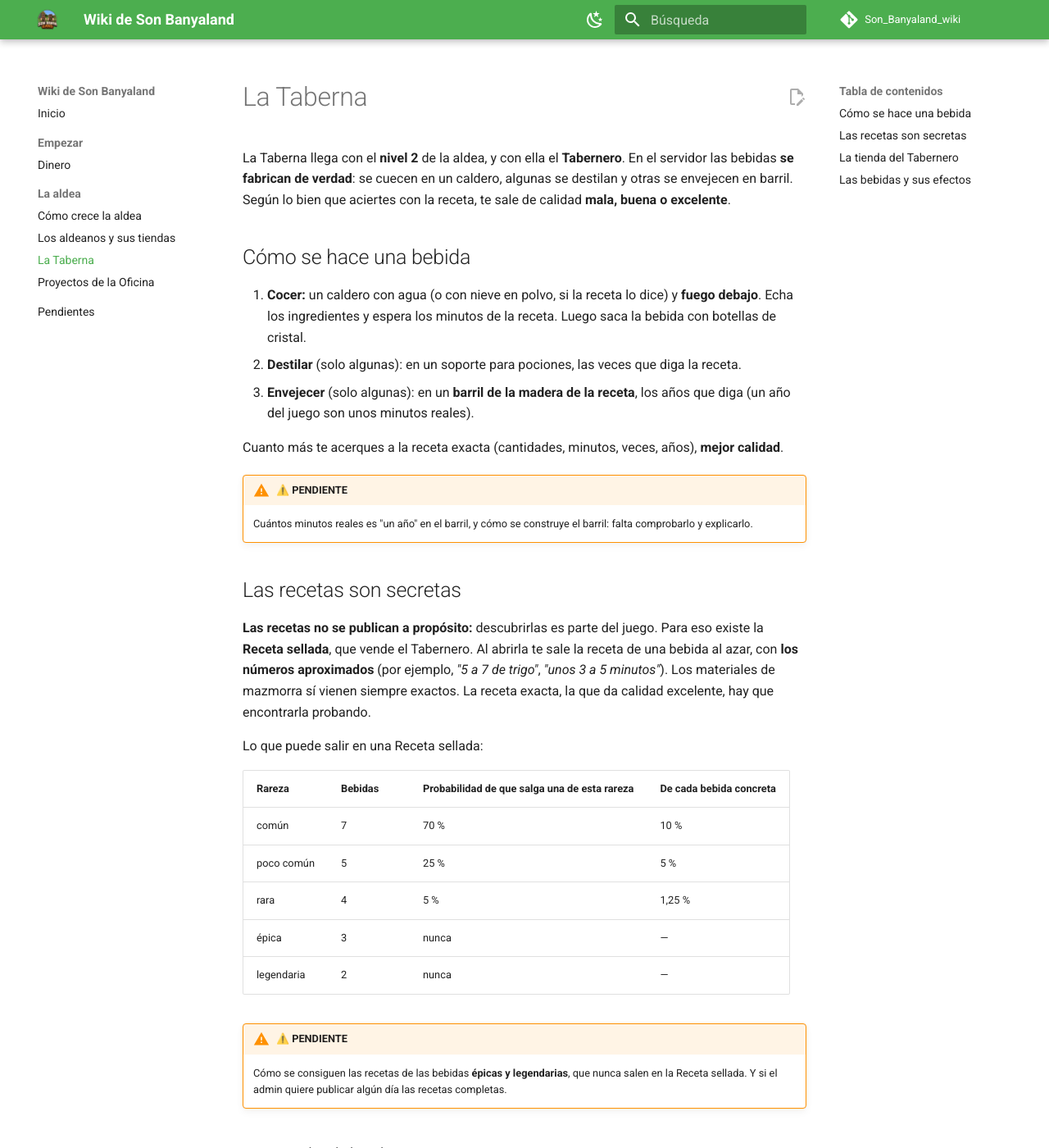
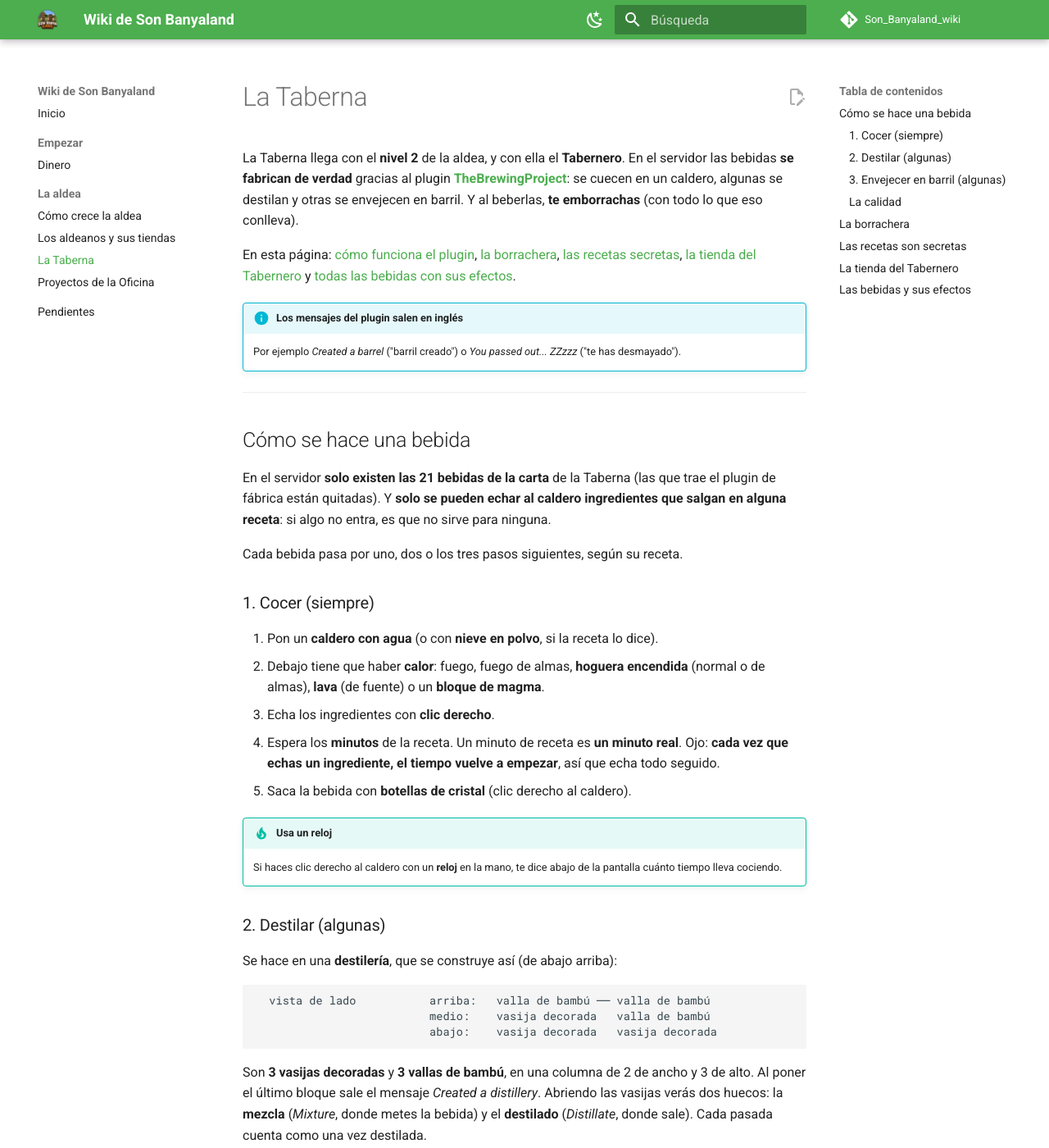
Before and after one commit to PigPilgrim/Son_Banyaland_wiki, an MkDocs documentation site: the page built from docs/taberna.md, in a window 1280 px wide and 1400 px high. Shown: the whole window at 82% size. Built offline with MkDocs 1.6.1 and Material for MkDocs 9.7.7, drawn with Linux system fonts in a browser that asks for light colours; comment, search, counter and statistics services are not loaded; some of the changed text lies outside the part shown.

Commit message:
Taberna: cómo funciona TheBrewingProject (caldero, destilería, barril, calidad, borrachera) y toxinas de cada bebida
Co-Authored-By: Claude Opus 5.5 <noreply@anthropic.com>
Claude-Session: https://claude.ai/code/session_014ZAtgm9KHhUsQr9KWuPTgU

````diff
--- a/docs/_generado/bebidas.md
+++ b/docs/_generado/bebidas.md
@@ -1,25 +1,25 @@
-| Bebida | Rareza | Alcohol | Efectos (calidad buena) | Al beber | Resaca |
-|---|---|---|---|---|---|
-| **Calimocho** | común | 6 % | Salto I · 480 s<br>Caída lenta I · 480 s | Náuseas I · 8 s | — |
-| **Gordon's** | común | 10 % | Respiración acuática I · 480 s<br>Gracia del delfín I · 480 s | Hambre I · 60 s | — |
-| **Heineken** | común | 5 % | Prisa I · 600 s | Hambre I · 60 s | — |
-| **Larios** | común | 10 % | —<br>+2 bloques de alcance · 600 s | Náuseas I · 8 s | — |
-| **Mahou Cinco Estrellas** | común | 5 % | Velocidad I · 600 s | Hambre I · 60 s | — |
-| **Vino blanco** | común | 8 % | Visión nocturna I · 600 s | Ceguera I · 3 s | — |
-| **Vino tinto** | común | 8 % | Regeneración I · 180 s<br>Saturación I · 5 s | Lentitud I · 60 s | — |
-| **Absolut** | poco común | 30 % | Resistencia al fuego I · 240 s<br>Prisa II · 240 s | — | Fatiga minera I · 120 s |
-| **Bacardí** | poco común | 25 % | Velocidad II · 240 s<br>Salto II · 240 s | — | Lentitud II · 60 s |
-| **Beefeater** | poco común | 25 % | Resistencia II · 240 s<br>Lentitud I · 240 s | — | — |
-| **Licor 43** | poco común | 20 % | Regeneración II · 120 s<br>Absorción II · 240 s | Hambre II · 120 s | — |
-| **Ron Barceló** | poco común | 25 % | Fuerza II · 240 s | — | Debilidad I · 120 s |
-| **Baileys** | rara | 15 % | Regeneración II · 120 s<br>Saturación I · 10 s | Lentitud II · 240 s | — |
-| **Jack Daniel's** | rara | 30 % | Fuerza II · 240 s<br>Resistencia I · 240 s | — | Debilidad II · 120 s<br>Lentitud I · 120 s |
-| **Sherinton** | rara | 18 % | Absorción IV · 240 s<br>−4 corazones de vida máxima · 240 s | — | — |
-| **Tequila José Cuervo** | rara | 30 % | Prisa III · 240 s<br>Velocidad I · 240 s | Hambre III · 60 s<br>Náuseas I · 10 s | — |
-| **Coronita** | épica | 20 % | Velocidad III · 360 s<br>Fuerza II · 360 s<br>Resistencia I · 360 s | — | Hambre III · 120 s<br>Debilidad I · 120 s |
-| **Jägermeister** | épica | 35 % | Fuerza III · 360 s | — | Debilidad II · 120 s<br>Lentitud II · 120 s<br>Oscuridad I · 30 s |
-| **La recompensa** | épica | 30 % | Resistencia III · 180 s | — | Wither I · 10 s |
-| **Johnnie Walker Blue Label** | legendaria | 40 % | Regeneración III · 60 s<br>Absorción VI · 600 s<br>Resistencia II · 600 s<br>Fuerza II · 600 s | — | Debilidad III · 60 s<br>Lentitud III · 60 s |
-| **Limoncello de Raúl** | legendaria | 35 % | Fuerza III · 600 s<br>Velocidad II · 600 s<br>Resistencia II · 600 s<br>Regeneración II · 120 s<br>Resistencia al fuego I · 600 s<br>+4 corazones de vida máxima · 600 s | — | Náuseas I · 20 s<br>Hambre III · 120 s<br>Debilidad II · 120 s<br>Lentitud II · 120 s |
+| Bebida | Rareza | Alcohol | Toxinas | Efectos (calidad buena) | Al beber | Resaca |
+|---|---|---|---|---|---|---|
+| **Calimocho** | común | 6 | 2 | Salto I · 480 s<br>Caída lenta I · 480 s | Náuseas I · 8 s | — |
+| **Gordon's** | común | 10 | 3,3 | Respiración acuática I · 480 s<br>Gracia del delfín I · 480 s | Hambre I · 60 s | — |
+| **Heineken** | común | 5 | 1,7 | Prisa I · 600 s | Hambre I · 60 s | — |
+| **Larios** | común | 10 | 3,3 | —<br>+2 bloques de alcance · 600 s | Náuseas I · 8 s | — |
+| **Mahou Cinco Estrellas** | común | 5 | 1,7 | Velocidad I · 600 s | Hambre I · 60 s | — |
+| **Vino blanco** | común | 8 | 2,7 | Visión nocturna I · 600 s | Ceguera I · 3 s | — |
+| **Vino tinto** | común | 8 | 2,7 | Regeneración I · 180 s<br>Saturación I · 5 s | Lentitud I · 60 s | — |
+| **Absolut** | poco común | 30 | 10 | Resistencia al fuego I · 240 s<br>Prisa II · 240 s | — | Fatiga minera I · 120 s |
+| **Bacardí** | poco común | 25 | 8,3 | Velocidad II · 240 s<br>Salto II · 240 s | — | Lentitud II · 60 s |
+| **Beefeater** | poco común | 25 | 8,3 | Resistencia II · 240 s<br>Lentitud I · 240 s | — | — |
+| **Licor 43** | poco común | 20 | 6,7 | Regeneración II · 120 s<br>Absorción II · 240 s | Hambre II · 120 s | — |
+| **Ron Barceló** | poco común | 25 | 8,3 | Fuerza II · 240 s | — | Debilidad I · 120 s |
+| **Baileys** | rara | 15 | 5 | Regeneración II · 120 s<br>Saturación I · 10 s | Lentitud II · 240 s | — |
+| **Jack Daniel's** | rara | 30 | 10 | Fuerza II · 240 s<br>Resistencia I · 240 s | — | Debilidad II · 120 s<br>Lentitud I · 120 s |
+| **Sherinton** | rara | 18 | 6 | Absorción IV · 240 s<br>−4 corazones de vida máxima · 240 s | — | — |
+| **Tequila José Cuervo** | rara | 30 | 10 | Prisa III · 240 s<br>Velocidad I · 240 s | Hambre III · 60 s<br>Náuseas I · 10 s | — |
+| **Coronita** | épica | 20 | 6,7 | Velocidad III · 360 s<br>Fuerza II · 360 s<br>Resistencia I · 360 s | — | Hambre III · 120 s<br>Debilidad I · 120 s |
+| **Jägermeister** | épica | 35 | 11,7 | Fuerza III · 360 s | — | Debilidad II · 120 s<br>Lentitud II · 120 s<br>Oscuridad I · 30 s |
+| **La recompensa** | épica | 30 | 10 | Resistencia III · 180 s | — | Wither I · 10 s |
+| **Johnnie Walker Blue Label** | legendaria | 40 | 13,3 | Regeneración III · 60 s<br>Absorción VI · 600 s<br>Resistencia II · 600 s<br>Fuerza II · 600 s | — | Debilidad III · 60 s<br>Lentitud III · 60 s |
+| **Limoncello de Raúl** | legendaria | 35 | 11,7 | Fuerza III · 600 s<br>Velocidad II · 600 s<br>Resistencia II · 600 s<br>Regeneración II · 120 s<br>Resistencia al fuego I · 600 s<br>+4 corazones de vida máxima · 600 s | — | Náuseas I · 20 s<br>Hambre III · 120 s<br>Debilidad II · 120 s<br>Lentitud II · 120 s |
 
 La duración de los efectos depende de la calidad con la que te salga: mala ×0.5, buena ×1, excelente ×1.5 (la tabla muestra la buena). *Al beber* llega en el momento; la *resaca*, cuando se acaba el efecto principal.
--- a/docs/taberna.md
+++ b/docs/taberna.md
@@ -1,21 +1,120 @@
 # La Taberna
 
 La Taberna llega con el **nivel 2** de la aldea, y con ella el **Tabernero**. En el servidor las bebidas **se fabrican
-de verdad**: se cuecen en un caldero, algunas se destilan y otras se envejecen en barril. Según lo bien que aciertes
-con la receta, te sale de calidad **mala, buena o excelente**.
+de verdad** gracias al plugin **[TheBrewingProject](https://hangar.papermc.io/BreweryTeam/TheBrewingProject)**: se
+cuecen en un caldero, algunas se destilan y otras se envejecen en barril. Y al beberlas, **te emborrachas** (con
+todo lo que eso conlleva).
+
+En esta página: [cómo funciona el plugin](#como-se-hace-una-bebida), [la borrachera](#la-borrachera),
+[las recetas secretas](#las-recetas-son-secretas), [la tienda del Tabernero](#la-tienda-del-tabernero) y
+[todas las bebidas con sus efectos](#las-bebidas-y-sus-efectos).
+
+!!! info "Los mensajes del plugin salen en inglés"
+    Por ejemplo *Created a barrel* ("barril creado") o *You passed out... ZZzzz* ("te has desmayado").
+
+---
 
 ## Cómo se hace una bebida
 
-1. **Cocer:** un caldero con agua (o con nieve en polvo, si la receta lo dice) y **fuego debajo**. Echa los
-   ingredientes y espera los minutos de la receta. Luego saca la bebida con botellas de cristal.
-2. **Destilar** (solo algunas): en un soporte para pociones, las veces que diga la receta.
-3. **Envejecer** (solo algunas): en un **barril de la madera de la receta**, los años que diga (un año del juego son
-   unos minutos reales).
+En el servidor **solo existen las 21 bebidas de la carta** de la Taberna (las que trae el plugin de fábrica están
+quitadas). Y **solo se pueden echar al caldero ingredientes que salgan en alguna receta**: si algo no entra, es que
+no sirve para ninguna.
 
-Cuanto más te acerques a la receta exacta (cantidades, minutos, veces, años), **mejor calidad**.
+Cada bebida pasa por uno, dos o los tres pasos siguientes, según su receta.
 
-!!! warning "⚠️ PENDIENTE"
-    Cuántos minutos reales es "un año" en el barril, y cómo se construye el barril: falta comprobarlo y explicarlo.
+### 1. Cocer (siempre)
+
+1. Pon un **caldero con agua** (o con **nieve en polvo**, si la receta lo dice).
+2. Debajo tiene que haber **calor**: fuego, fuego de almas, **hoguera encendida** (normal o de almas), **lava** (de
+   fuente) o un **bloque de magma**.
+3. Echa los ingredientes con **clic derecho**.
+4. Espera los **minutos** de la receta. Un minuto de receta es **un minuto real**. Ojo: **cada vez que echas un
+   ingrediente, el tiempo vuelve a empezar**, así que echa todo seguido.
+5. Saca la bebida con **botellas de cristal** (clic derecho al caldero).
+
+!!! tip "Usa un reloj"
+    Si haces clic derecho al caldero con un **reloj** en la mano, te dice abajo de la pantalla cuánto tiempo lleva
+    cociendo.
+
+### 2. Destilar (algunas)
+
+Se hace en una **destilería**, que se construye así (de abajo arriba):
+
+```
+  vista de lado           arriba:   valla de bambú ── valla de bambú
+                          medio:    vasija decorada   valla de bambú
+                          abajo:    vasija decorada   vasija decorada
+```
+
+Son **3 vasijas decoradas** y **3 vallas de bambú**, en una columna de 2 de ancho y 3 de alto. Al poner el último
+bloque sale el mensaje *Created a distillery*. Abriendo las vasijas verás dos huecos: la **mezcla** (*Mixture*, donde
+metes la bebida) y el **destilado** (*Distillate*, donde sale). Cada pasada cuenta como una vez destilada.
+
+### 3. Envejecer en barril (algunas)
+
+El barril es una construcción de madera, de **la madera que pida la receta** (roble, abedul, abeto, acacia, cerezo,
+roble oscuro...). Hay dos tamaños:
+
+- **Barril pequeño** (9 huecos): 8 **escaleras** formando un cubo de 2×2×2 (4 abajo boca abajo y 4 arriba normales,
+  mirando hacia dentro).
+- **Barril grande** (27 huecos): 5 de largo, 3 de ancho y 3 de alto, hecho de **tablones y escaleras**, con una
+  **valla** de grifo en un extremo.
+
+Cuando lo tengas construido, **ponle un cartel** (sin escribir nada especial): sale *Created a barrel*.
+
+**Un año en el barril son 20 minutos reales** (un día de Minecraft). Si la madera no es la de la receta, envejece
+igual pero **la calidad baja** (unas maderas se parecen más que otras).
+
+### La calidad
+
+Según lo bien que hayas seguido la receta (ingredientes, minutos, veces destilada, años y madera del barril), la
+bebida sale con **una, dos o tres estrellas**: **mala, buena o excelente**. Cuanto mejor la calidad, **más duran los
+efectos** (ver la tabla de abajo). Si te sale muy mal, sale una bebida **fallida** que no sirve para nada: se puede
+vaciar en una tolva.
+
+---
+
+## La borrachera
+
+Cada bebida tiene dos números (están en [la tabla de bebidas](#las-bebidas-y-sus-efectos)):
+
+- **Alcohol**: lo que sube tu barra de alcohol, que va de **0 a 100**. Al beber la ves abajo de la pantalla.
+- **Toxinas**: lo que le sienta mal a tu cuerpo, también de **0 a 100**.
+
+Las dos **bajan solas con el tiempo**. Con la borrachera pasan cosas al azar, más cuanto más alto estés:
+
+| Si tu alcohol llega a... | Puede pasarte |
+|---|---|
+| **10** | Hablas raro: tus mensajes del chat salen **con letras cambiadas**, y cada vez más cuanto más alcohol llevas. |
+| **40** | **Tropiezas** (te empuja hacia un lado) y a ratos **ves todo oscuro** un momento. Si vas montado (caballo, vagoneta) o con élitros, **das bandazos**. |
+| **60** | **Andas haciendo eses** durante un rato, y puedes **salir volando por los aires** de un "pedo" (te deja con 6 corazones si tenías más). |
+| **70** | **Alucinaciones**. |
+| **80** | **Te desmayas**: te echa del servidor y **no puedes volver a entrar en 5 minutos**. |
+| **85** | Al intentar entrar en el servidor, **puede que no te deje** ("demasiado borracho"). |
+| **90** | **Pierdes la memoria**: te desmayas y, al volver, **apareces en otro sitio** al azar cerca del centro del mapa (a veces bajo tierra). |
+| **99** | **Pones un huevo.** Sí. |
+
+| Si tus toxinas llegan a... | Puede pasarte |
+|---|---|
+| **30** | **Náuseas** (la pantalla da vueltas). |
+| **45** | **Vomitas.** |
+| **50** | Lo peor: náuseas, **fiebre** (te congelas 10 segundos y luego ardes 5), vomitas y te quedas **a oscuras** 5 segundos. |
+| **más de 25 mucho rato** | Te entra **resaca**: lentitud a ratos. |
+
+**Cómo bajarla antes:**
+
+| Comer o beber | Efecto |
+|---|---|
+| **Cubo de leche** | −3 de alcohol |
+| **Pan** | −2 de alcohol y −1 de toxinas |
+| Carne podrida | **+3** de toxinas |
+| Ojo de araña | **+2** de toxinas |
+
+!!! info "El aguante"
+    Cuanto más bebes a lo largo del tiempo, **más aguante** coges: la misma bebida te sube un poco menos el alcohol.
+    El aguante baja muy despacio si dejas de beber.
+
+---
 
 ## Las recetas son secretas
 
@@ -29,16 +128,20 @@ Lo que puede salir en una Receta sellada:
 --8<-- "_generado/receta_sellada.md"
 
 !!! warning "⚠️ PENDIENTE"
-    Cómo se consiguen las recetas de las bebidas **épicas y legendarias**, que nunca salen en la Receta sellada. Y si
-    el admin quiere publicar algún día las recetas completas.
+    Cómo se consiguen las recetas de las bebidas **épicas y legendarias**, que nunca salen en la Receta sellada.
+
+---
 
 ## La tienda del Tabernero
 
 --8<-- "_generado/tienda_tabernero.md"
 
+---
+
 ## Las bebidas y sus efectos
 
 Todas las bebidas, con sus efectos exactos. Además de lo bueno, muchas tienen **algo malo al beberlas** o **resaca**
 cuando se pasa el efecto. Los efectos raros (más o menos corazones, más alcance) se quitan solos al acabarse el tiempo.
+*Alcohol* y *Toxinas* son los puntos que te suben al beberla (ver [La borrachera](#la-borrachera)).
 
 --8<-- "_generado/bebidas.md"
--- a/generar.py
+++ b/generar.py
@@ -155,12 +155,12 @@ def taberna():
         if b.get("atributo"):
             a, s = b["atributo"]
             extra.append(f"{ATRIBUTO.get(a, a)} · {s} s")
-        filas.append((f"**{b['nombre']}**", b["rareza"], f"{b['alcohol']} %", "<br>".join([efectos(b["efectos"])] + extra),
+        filas.append((f"**{b['nombre']}**", b["rareza"], b["alcohol"], f"{bebidas.toxinas(b):g}".replace(".", ","), "<br>".join([efectos(b["efectos"])] + extra),
                       efectos(b.get("al_beber", [])), efectos(b.get("resaca", []))))
     nota = ("\nLa duración de los efectos depende de la calidad con la que te salga: mala ×"
             f"{bebidas.CALIDAD['+']:g}, buena ×{bebidas.CALIDAD['++']:g}, excelente ×{bebidas.CALIDAD['+++']:g} "
             "(la tabla muestra la buena). *Al beber* llega en el momento; la *resaca*, cuando se acaba el efecto principal.\n")
-    escribir("bebidas.md", tabla(["Bebida", "Rareza", "Alcohol", "Efectos (calidad buena)", "Al beber", "Resaca"], filas) + nota)
+    escribir("bebidas.md", tabla(["Bebida", "Rareza", "Alcohol", "Toxinas", "Efectos (calidad buena)", "Al beber", "Resaca"], filas) + nota)
     # Probabilidad de cada rareza en la Receta sellada (peso por bebida según su rareza)
     total = sum(bebidas.PESO_SOBRE.get(b["rareza"], 0) for b in bebidas.CARTA.values())
     filas = []
````
Also changed, not shown: docs/pendientes.md (+0 -1 lines).
